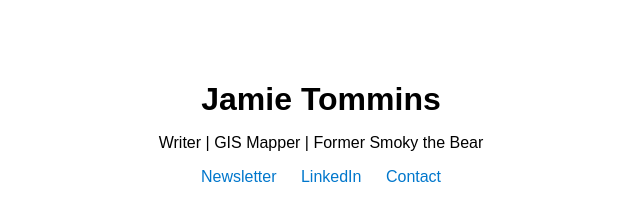
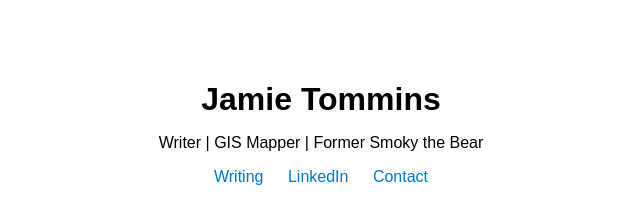
Before and after one commit to JTommins/website, a plain HTML site: page index.html in a window 1280 px wide. Shown: the top 223 px of the page, 319-959 px from the left. Drawn offline with Linux system fonts and the light colour scheme.

Commit message:
Update index.html

```diff
--- a/index.html
+++ b/index.html
@@ -14,7 +14,7 @@
 
     <nav>
         <ul>
-            <li><a href="https://jamietommins.substack.com">Newsletter</a></li>
+            <li><a href="https://jamietommins.substack.com">Writing</a></li>
             <li><a href="https://www.linkedin.com/in/jamie-tommins-16840253/">LinkedIn</a></li>
             <li><a href="mailto:jatommins@gmail.com">Contact</a></li>
         </ul>
```
